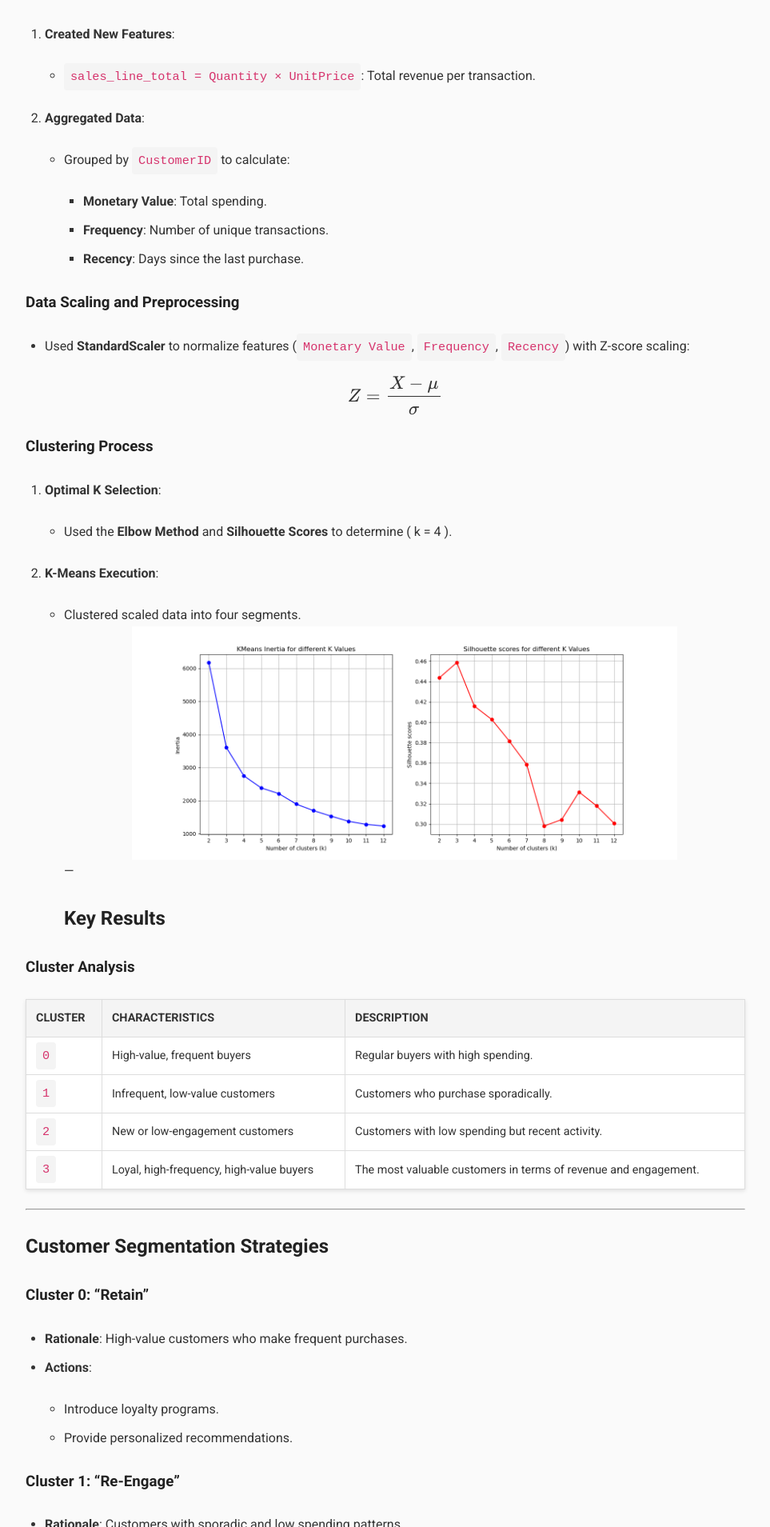
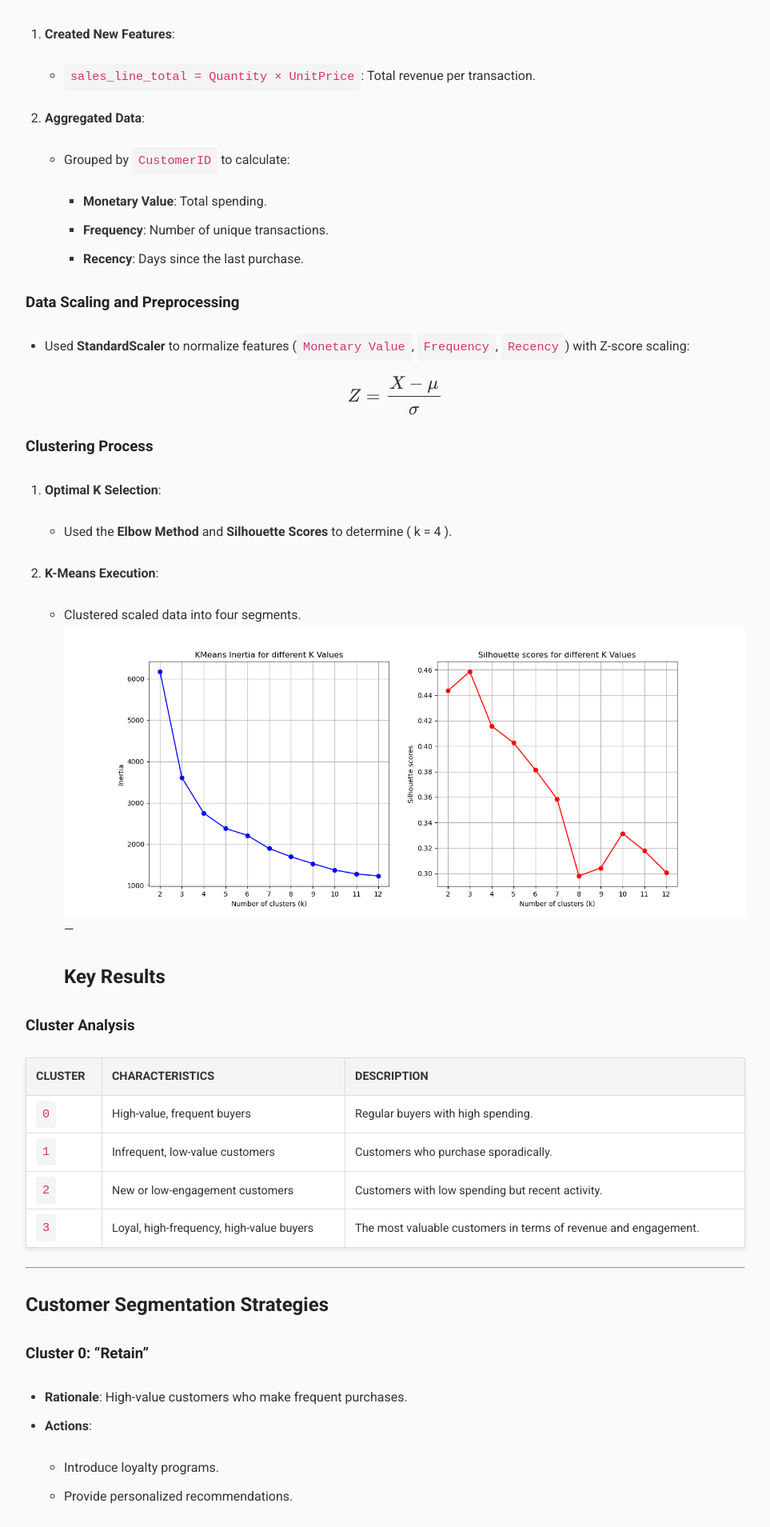
Before and after one commit to vishrut-b/clustering-analysis-of-online-retail-data, a Jekyll site: the page built from index.md, in a window 1280 px wide. Shown: the part 4491-6400 px from the top of the page at 80% size, without its empty margins (158-1121 px from the left). Built offline with Jekyll 4.4.1, drawn with Linux system fonts in a browser that asks for light colours.

Commit message:
Update index.md

```diff
--- a/index.md
+++ b/index.md
@@ -146,7 +146,7 @@ EDA involved:
 
 2. **K-Means Execution**:
    - Clustered scaled data into four segments.
-   <img src="assets/fig5.png" alt="Elbow Method Graph" style="width:80%; display:block; margin:auto;">
+   <img src="assets/fig5.png" alt="Elbow Method Graph" style="width:100%; display:block; margin:auto;">
 ---
 ## Key Results
 
```
